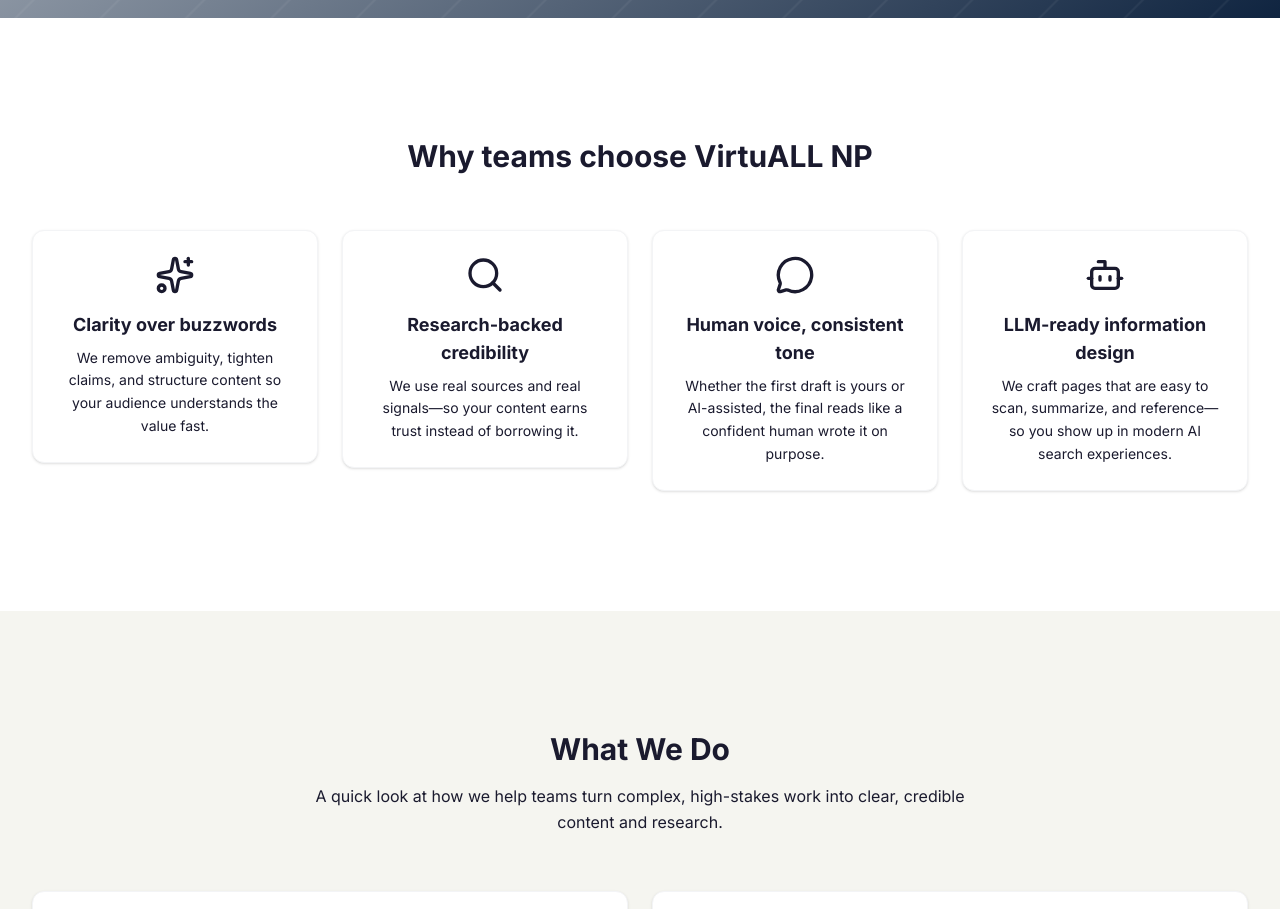
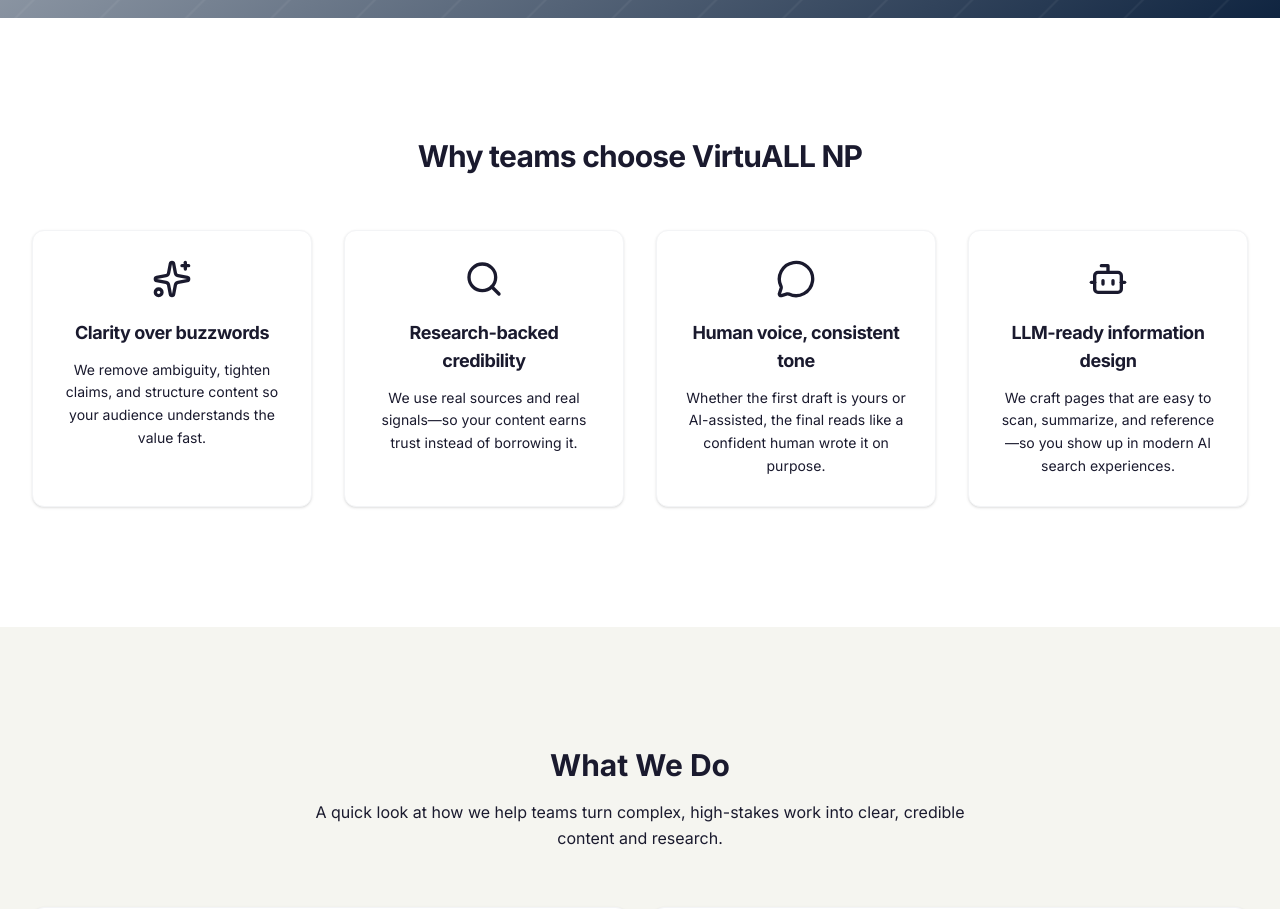
Before and after one commit to jasnez/virtuall-np, a Next.js app: page / in a window 1280 px wide. Shown: the part 880-1789 px from the top of the page. Built offline with nearby package versions, Linux system fonts and the light colour scheme; no server answers.

Commit message:
ValueProps refinement: grid alignment, card hover, spacing, typography
Made-with: Cursor

```diff
--- a/src/components/sections/ValueProps.tsx
+++ b/src/components/sections/ValueProps.tsx
@@ -21,14 +21,14 @@ export function ValueProps({ disableAnimation = false }: ValuePropsProps) {
   return (
     <AnimateIn delay={0} disableAnimation={disableAnimation}>
       <SectionWrapper bgColor="white" padding="lg">
-        <div className="text-center max-w-2xl mx-auto mb-14">
-          <h2 className="text-3xl font-semibold text-text-main">
+        <div className="text-center max-w-2xl mx-auto mb-12 sm:mb-14">
+          <h2 className="text-3xl font-semibold text-text-main tracking-tight">
             Why teams choose VirtuALL NP
           </h2>
         </div>
         <div
           data-testid="value-props-grid"
-          className="grid grid-cols-1 sm:grid-cols-2 lg:grid-cols-4 gap-6"
+          className="grid grid-cols-1 sm:grid-cols-2 lg:grid-cols-4 gap-6 lg:gap-8 items-stretch"
         >
           <StaggerChildren
             className="contents"
@@ -43,16 +43,16 @@ export function ValueProps({ disableAnimation = false }: ValuePropsProps) {
                 <div
                   key={item.title}
                   data-testid="value-prop-item"
-                  className="flex flex-col items-center text-center p-6 rounded-xl border border-gray-100 bg-white shadow-sm hover:shadow-md transition-shadow duration-200"
+                  className="flex flex-col items-center text-center p-6 sm:p-7 rounded-xl border border-gray-100 bg-white shadow-sm hover:shadow-md hover:border-gray-200/80 transition-all duration-200 h-full"
                 >
                   <Icon
                     data-testid="value-icon"
-                    className="w-10 h-10 text-accent mb-4 shrink-0"
+                    className="w-10 h-10 text-accent mb-5 shrink-0"
                     aria-hidden="true"
                     focusable="false"
                   />
-                  <h3 className="text-lg font-semibold text-text-main">{item.title}</h3>
-                  <p className="mt-2 text-sm text-text-light leading-relaxed">{item.description}</p>
+                  <h3 className="text-lg font-semibold text-text-main tracking-tight">{item.title}</h3>
+                  <p className="mt-3 text-sm text-text-light leading-relaxed">{item.description}</p>
                 </div>
               );
             })}
```
